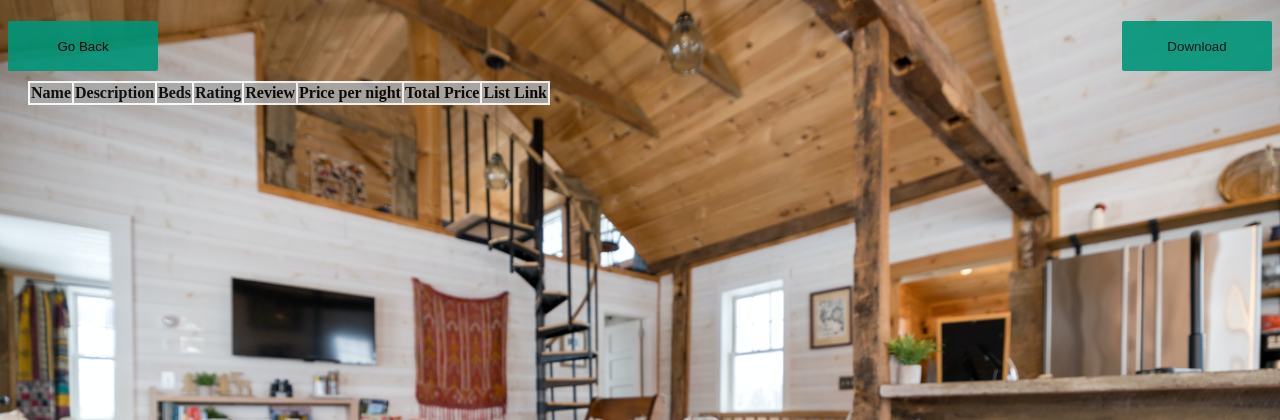
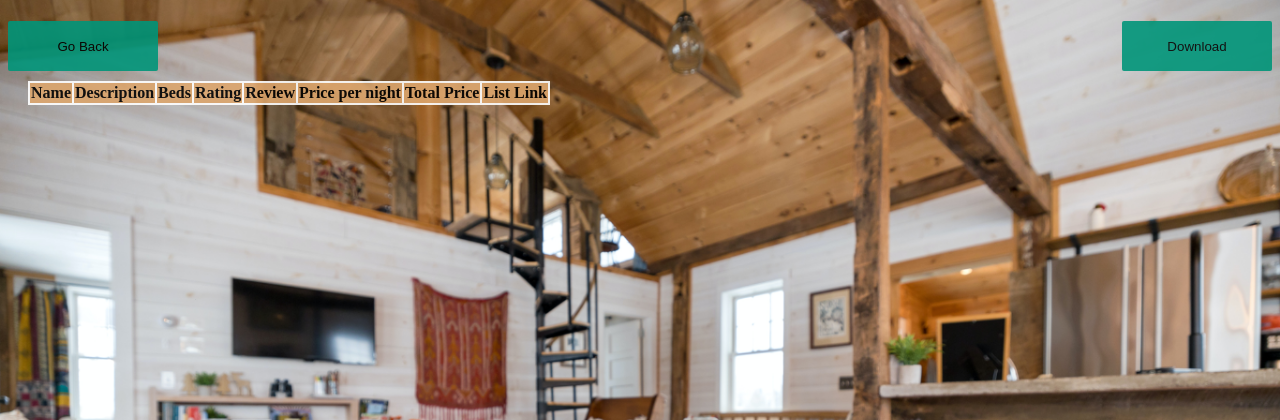
Before and after one commit to lynsitu/Airbnb-WebScraper, a Flask app: template templates/result.html in a window 1280 px wide. Shown: the top 420 px of the page. Run offline with Flask 3, Linux system fonts and the light colour scheme; the template is opened without the code that fills it, so the values that code supplies are empty.

Commit message:
Update result.html

```diff
--- a/templates/result.html
+++ b/templates/result.html
@@ -8,7 +8,7 @@
 <!-- Adding some style to table -->
 <style type="text/css">
     .headerRow {
-        background-color: darkgrey;
+        background-color: rgb(220, 166, 109);
     }
     .tb th {
         color: black;
```
